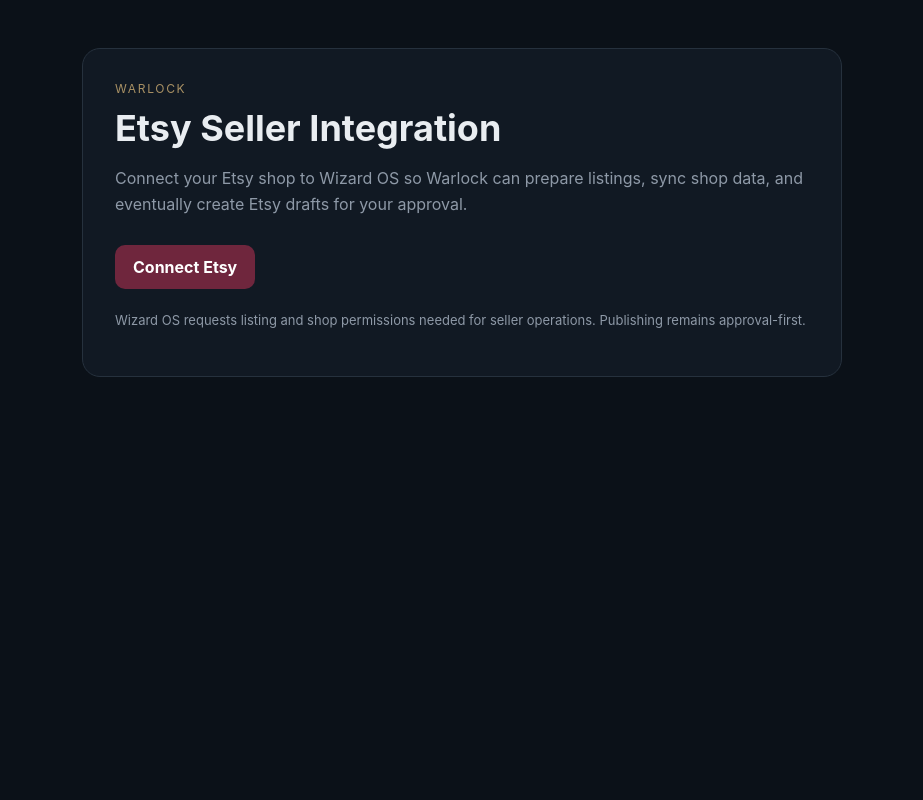
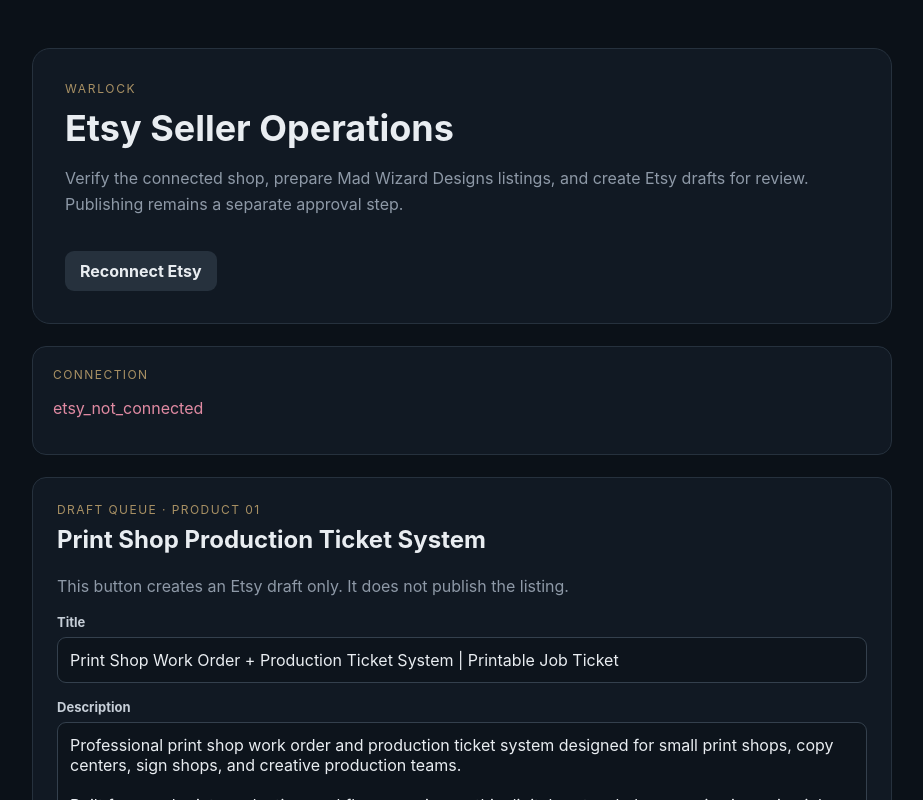
Before and after one commit to MadWizardArt/wizard-os, a Next.js app: page /etsy in a window 1280 px wide. Shown: the top 800 px of the page, without its empty margins (178-1101 px from the left). Built offline with nearby package versions, Linux system fonts and the light colour scheme; no server answers.

Commit message:
Turn Warlock page into Etsy draft console

```diff
--- a/app/etsy/page.tsx
+++ b/app/etsy/page.tsx
@@ -1,3 +1,5 @@
+import EtsyConsole from "./EtsyConsole";
+
 type EtsyPageProps = {
   searchParams?: Promise<Record<string, string | string[] | undefined>>;
 };
@@ -9,35 +11,32 @@ export default async function EtsyPage({ searchParams }: EtsyPageProps) {
 
   return (
     <main style={{ minHeight: "100vh", padding: "48px 24px", background: "#0b1118", color: "#e9edf1" }}>
-      <section style={{ maxWidth: 760, margin: "0 auto", padding: 32, border: "1px solid #26313d", borderRadius: 18, background: "#111923" }}>
+      <section style={{ maxWidth: 860, margin: "0 auto" }}>
+        <div style={{ padding: 32, border: "1px solid #26313d", borderRadius: 18, background: "#111923", marginBottom: 22 }}>
           <p style={{ margin: 0, color: "#a99164", letterSpacing: ".14em", textTransform: "uppercase", fontSize: 12 }}>Warlock</p>
-        <h1 style={{ marginTop: 10, marginBottom: 12, fontSize: 36 }}>Etsy Seller Integration</h1>
+          <h1 style={{ marginTop: 10, marginBottom: 12, fontSize: 36 }}>Etsy Seller Operations</h1>
           <p style={{ color: "#8e99a7", lineHeight: 1.6 }}>
-          Connect your Etsy shop to Wizard OS so Warlock can prepare listings, sync shop data, and eventually create Etsy drafts for your approval.
+            Verify the connected shop, prepare Mad Wizard Designs listings, and create Etsy drafts for review. Publishing remains a separate approval step.
           </p>
 
           {status === "connected" && (
-          <div style={{ margin: "24px 0", padding: 16, borderRadius: 12, border: "1px solid #29533f", background: "#15231d" }}>
+            <div style={{ marginTop: 20, padding: 16, borderRadius: 12, border: "1px solid #29533f", background: "#15231d" }}>
               Etsy authorization completed successfully.
             </div>
           )}
 
           {status === "error" && (
-          <div style={{ margin: "24px 0", padding: 16, borderRadius: 12, border: "1px solid #6f263d", background: "#25151b" }}>
+            <div style={{ marginTop: 20, padding: 16, borderRadius: 12, border: "1px solid #6f263d", background: "#25151b" }}>
               Etsy connection failed{reason ? `: ${reason}` : "."}
             </div>
           )}
 
-        <a
-          href="/api/etsy/connect"
-          style={{ display: "inline-block", marginTop: 12, padding: "12px 18px", borderRadius: 10, background: "#6f263d", color: "white", textDecoration: "none", fontWeight: 700 }}
-        >
-          Connect Etsy
+          <a href="/api/etsy/connect" style={{ display: "inline-block", marginTop: 18, padding: "10px 15px", borderRadius: 9, background: "#26313d", color: "#e9edf1", textDecoration: "none", fontWeight: 700 }}>
+            Reconnect Etsy
           </a>
+        </div>
 
-        <p style={{ marginTop: 22, color: "#8e99a7", fontSize: 13, lineHeight: 1.5 }}>
-          Wizard OS requests listing and shop permissions needed for seller operations. Publishing remains approval-first.
-        </p>
+        <EtsyConsole />
       </section>
     </main>
   );
```
Lines whose indentation alone changed are shown as unchanged.
